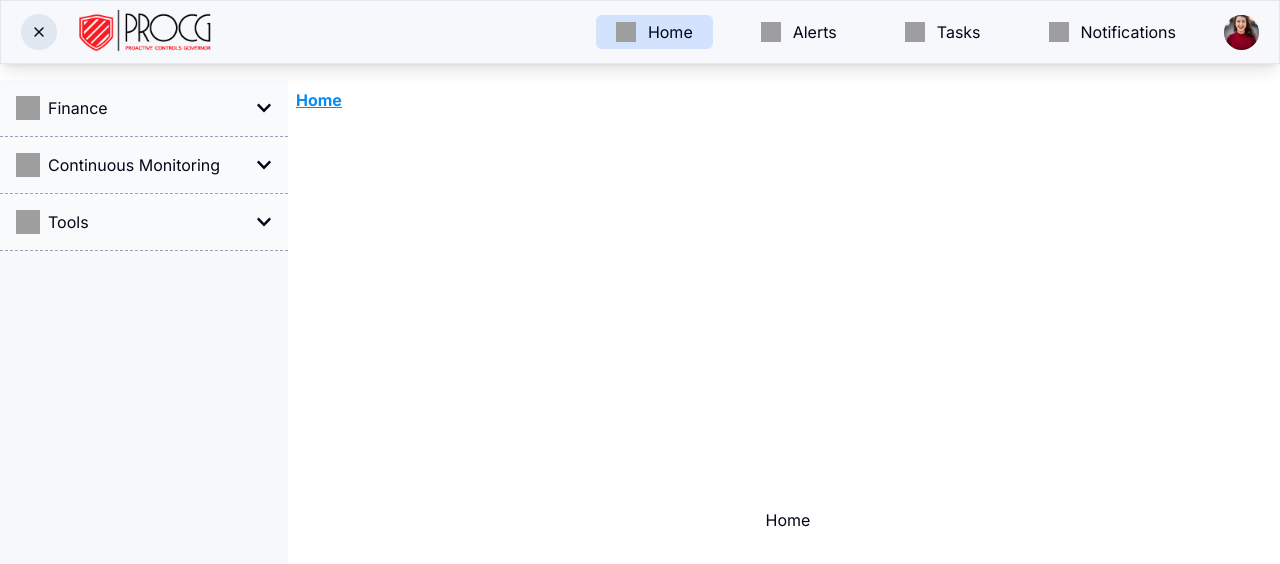
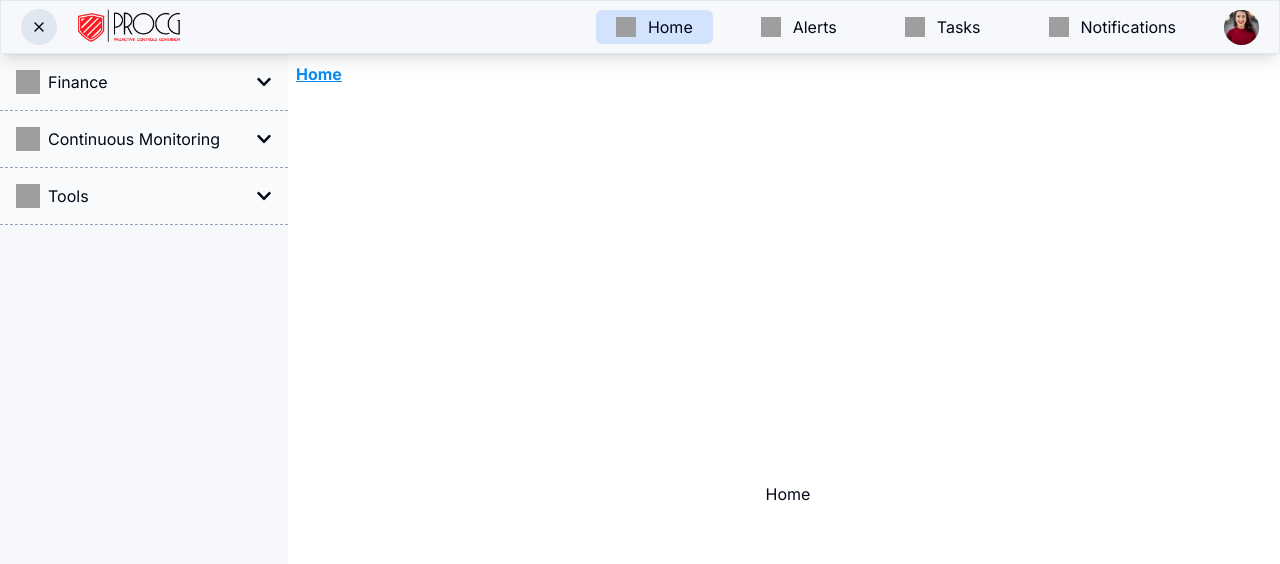
Before and after one commit to nepolionchakma/procg_poc_client, a React (Vite) app: page / in a window 1280 px wide. Shown: the top 564 px of the page. Built offline with nearby package versions, Linux system fonts and the light colour scheme; grey boxes are pictures that could not be loaded.

Commit message:
logo change

```diff
--- a/src/HomeView/Bottom.tsx
+++ b/src/HomeView/Bottom.tsx
@@ -4,7 +4,7 @@
 
 const Bottom = () => {
   return (
-    <div className="flex gap-2 fixed h-screen w-full mt-[80px] ">
+    <div className="flex gap-2 fixed h-screen w-full mt-[54px] ">
       <div>
         <SideNav />
       </div>
--- a/src/Nav/TopNavBar.tsx
+++ b/src/Nav/TopNavBar.tsx
@@ -57,7 +57,7 @@
         </div>
         <div>
           <Link to="/">
-            <img src={Logo} alt="Logo" className="w-36" />
+            <img src={Logo} alt="Logo" className="w-28" />
           </Link>
         </div>
       </div>
```
